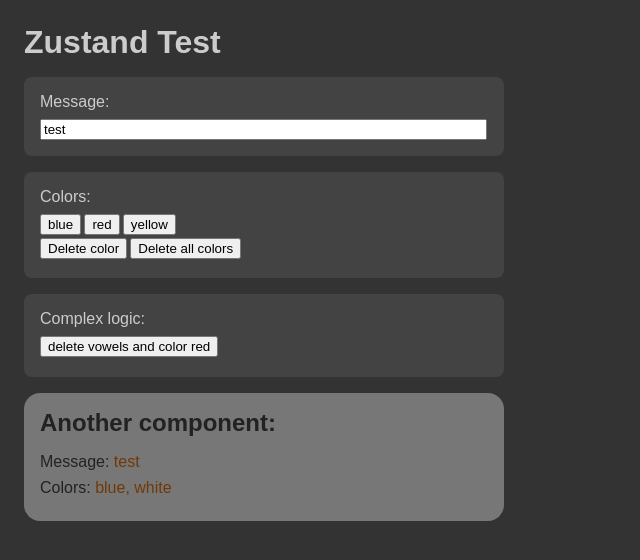
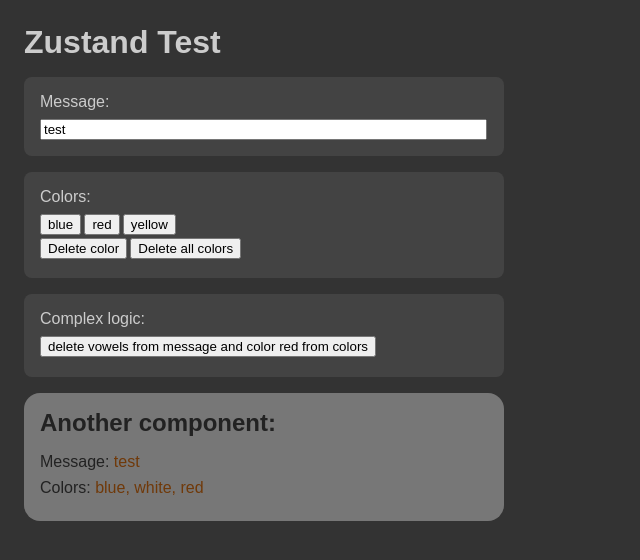
Before and after one commit to edwardtanguay/zustand-test, a React (Vite) app: page / in a window 1280 px wide. Shown: the top 560 px of the page, without its empty margins (0-640 px from the left). Built offline with nearby package versions, Linux system fonts and the light colour scheme.

Commit message:
complex works

```diff
--- a/src/App.tsx
+++ b/src/App.tsx
@@ -31,7 +31,7 @@ function App() {
 			<div className="data">
 				<label>Complex logic:</label>
 				<div>
-					<button onClick={() => store.deleteVowelsAndColorRed()}>delete vowels and color red</button>
+					<button onClick={() => store.deleteVowelsAndColorRed()}>delete vowels from message and color red from colors</button>
 				</div>
 			</div>
 
--- a/src/store.tsx
+++ b/src/store.tsx
@@ -26,7 +26,7 @@ export const useStore = create<Store>(
 		setMessage: (message: string) =>
 			set((state) => ({ ...state, message })),
 		// array of strings
-		colors: ['blue', 'white'],
+		colors: ['blue', 'white', 'red'],
 		setColors: (colors: string[]) => set((state) => ({ ...state, colors })),
 		addColor: (color: string) =>
 			set((state) => ({ ...state, colors: [...state.colors, color] })),
@@ -36,8 +36,8 @@ export const useStore = create<Store>(
 		deleteVowelsAndColorRed: () =>
 			set((state) => {
 				const _state = { ...state };
-				_state.message = 'nnn';
-				console.log(_state);
+				_state.message = _state.message.replace(/[aeiou]/gi, '');
+				_state.colors = _state.colors.filter(m => m !== 'red');
 				return _state;
 			})
 	})
```
